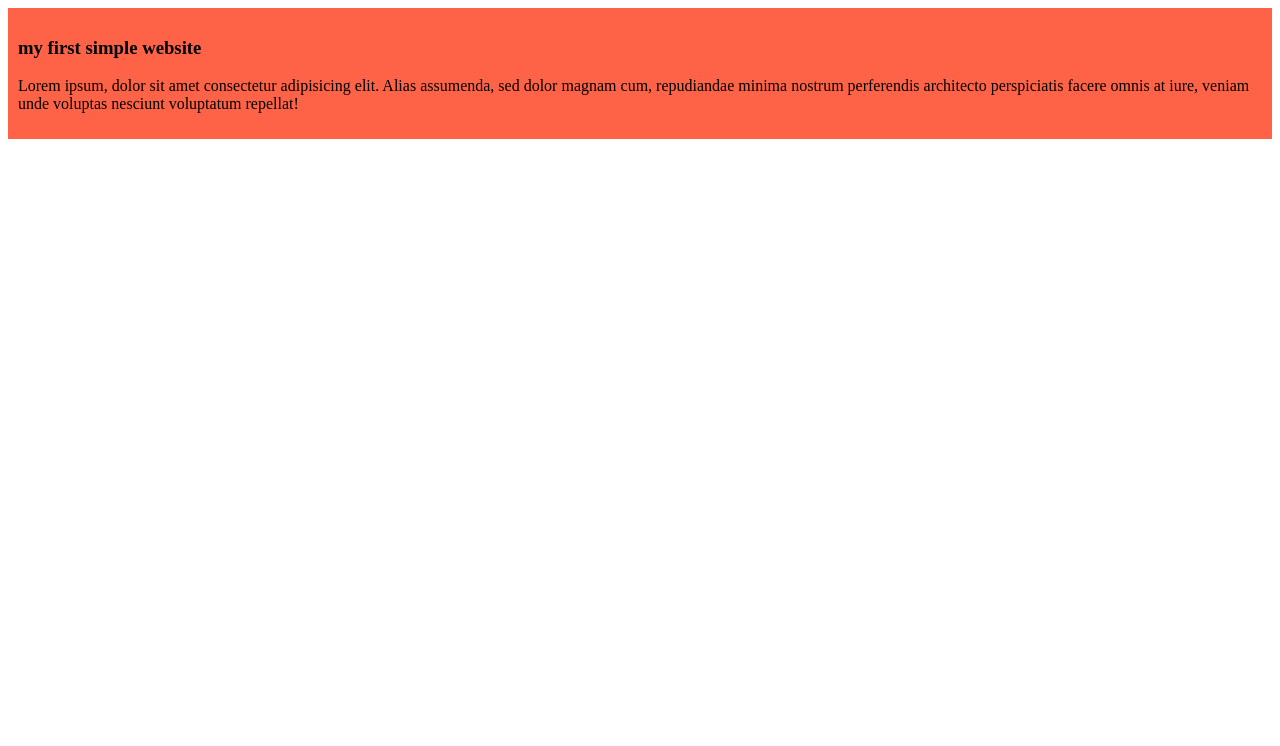
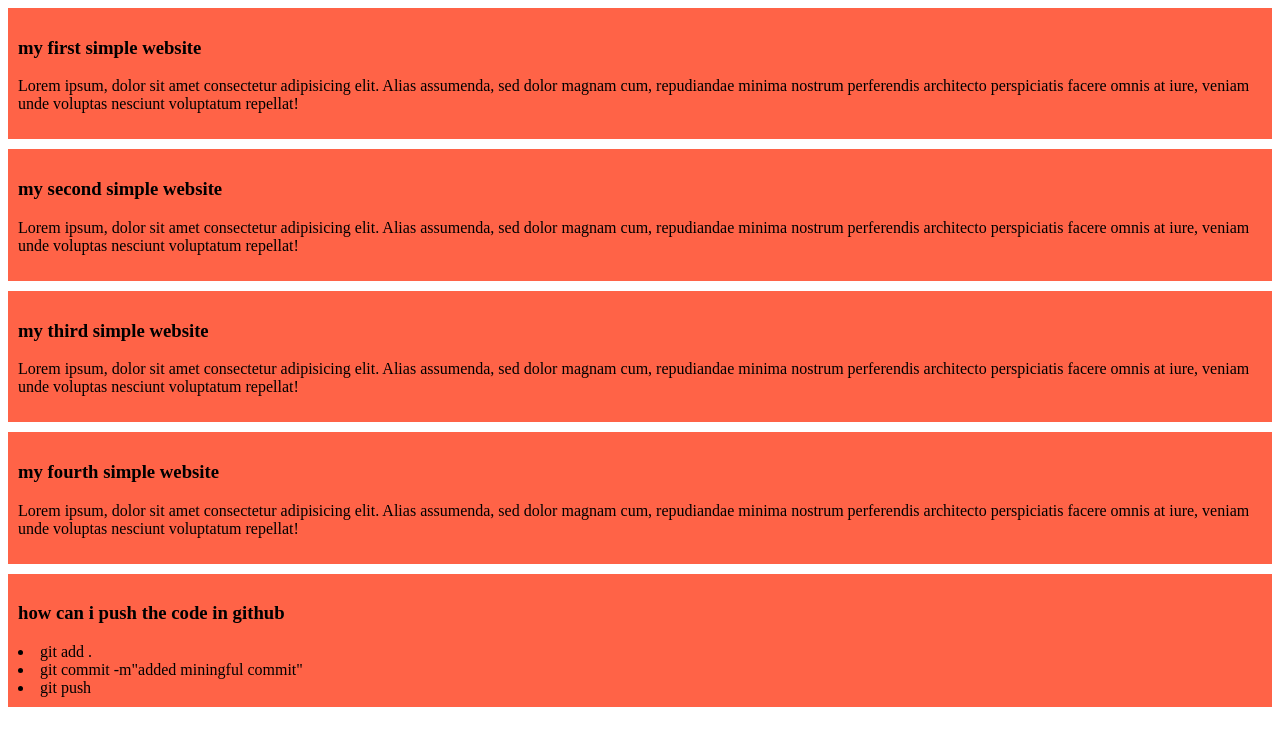
Before and after one commit to tamim275/simple-github-website, a plain HTML site: page index.html in a window 1280 px wide. Drawn offline with Linux system fonts and the light colour scheme.

Commit message:
added the git

```diff
--- a/index.html
+++ b/index.html
@@ -11,5 +11,23 @@
         <h3>my first simple website</h3>
         <p>Lorem ipsum, dolor sit amet consectetur adipisicing elit. Alias assumenda, sed dolor magnam cum, repudiandae minima nostrum perferendis architecto perspiciatis facere omnis at iure, veniam unde voluptas nesciunt voluptatum repellat!</p>
     </div>
+    <div>
+        <h3>my second simple website</h3>
+        <p>Lorem ipsum, dolor sit amet consectetur adipisicing elit. Alias assumenda, sed dolor magnam cum, repudiandae minima nostrum perferendis architecto perspiciatis facere omnis at iure, veniam unde voluptas nesciunt voluptatum repellat!</p>
+    </div>
+    <div>
+        <h3>my third simple website</h3>
+        <p>Lorem ipsum, dolor sit amet consectetur adipisicing elit. Alias assumenda, sed dolor magnam cum, repudiandae minima nostrum perferendis architecto perspiciatis facere omnis at iure, veniam unde voluptas nesciunt voluptatum repellat!</p>
+    </div>
+    <div>
+        <h3>my fourth simple website</h3>
+        <p>Lorem ipsum, dolor sit amet consectetur adipisicing elit. Alias assumenda, sed dolor magnam cum, repudiandae minima nostrum perferendis architecto perspiciatis facere omnis at iure, veniam unde voluptas nesciunt voluptatum repellat!</p>
+    </div>
+   <div>
+    <h3>how can i push the code in github</h3>
+    <li>git add .</li>
+    <li> git commit -m"added miningful commit"</li>
+    <li>git push</li>
+   </div>
 </body>
 </html>
--- a/styles/blog.css
+++ b/styles/blog.css
@@ -1,4 +1,5 @@
 div{
     background-color: tomato;
     padding: 10px;
+    margin-bottom: 10px;
 }
```
